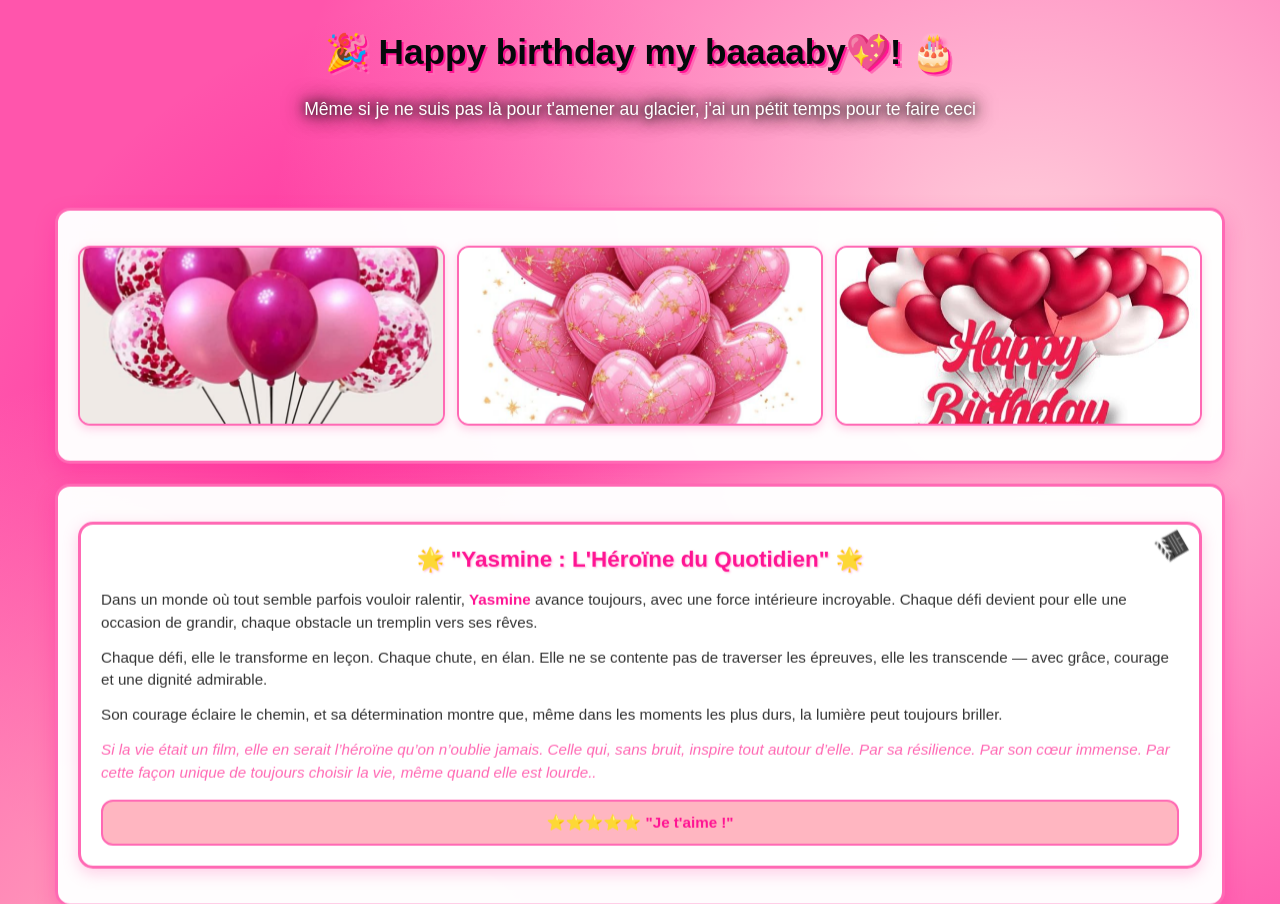
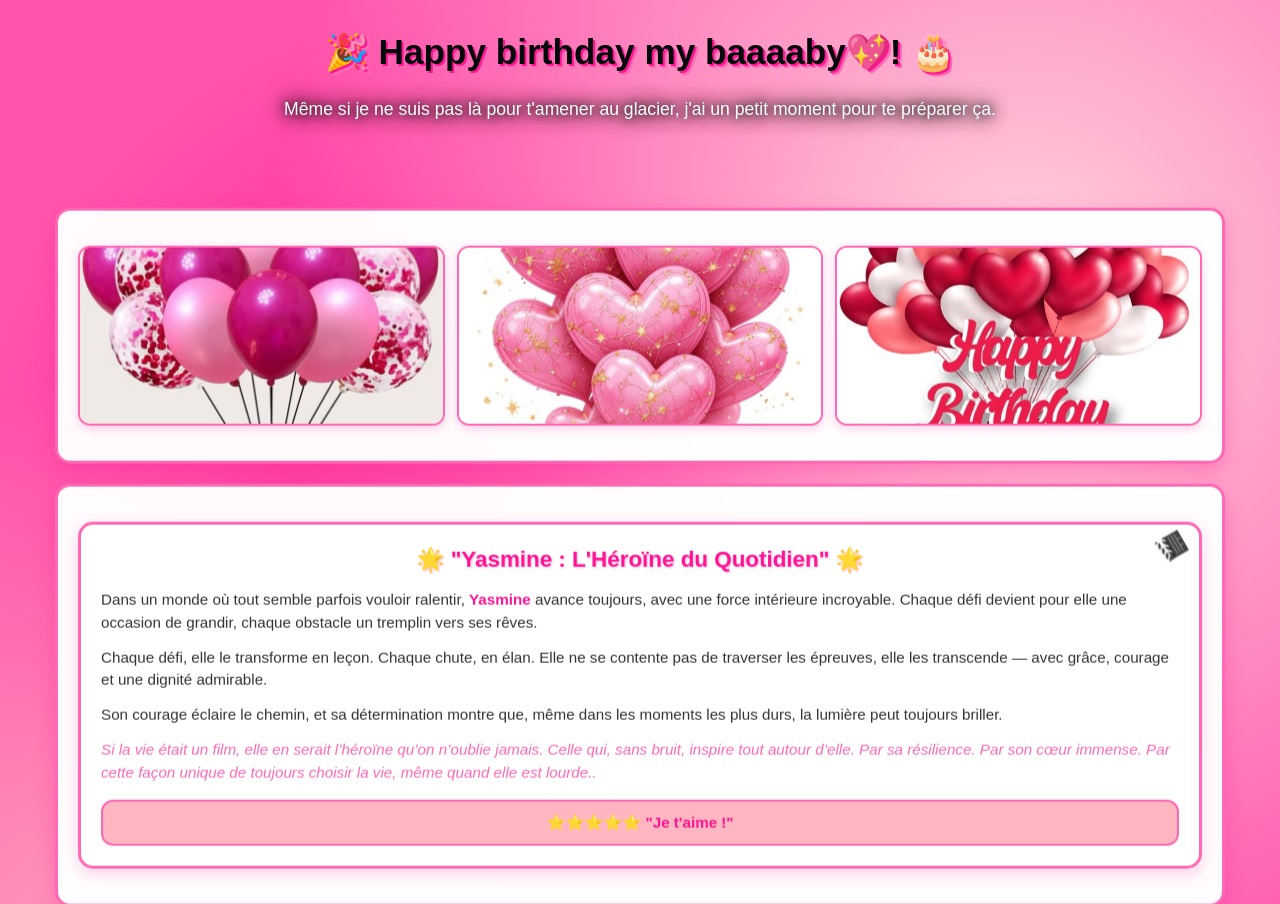
Before and after one commit to Solangeilinga/Yasmine, a plain HTML site: page index.html in a window 1280 px wide. Shown: the top 904 px of the page. Drawn offline with Linux system fonts and the light colour scheme.

Commit message:
index.html

```diff
--- a/index.html
+++ b/index.html
@@ -582,7 +582,7 @@
 <body>
     <div class="hero">
         <h1 id="title">🎉 Happy birthday my baaaaby💖! 🎂</h1>
-        <p style="color: white; font-size: 1.1rem; margin-bottom: 15px;">Même si je ne suis pas là pour t'amener au glacier, j'ai un pétit temps pour te faire ceci</p>
+        <p style="color: white; font-size: 1.1rem; margin-bottom: 15px;">Même si je ne suis pas là pour t'amener au glacier, j'ai un petit moment pour te préparer ça.</p>
     </div>
 
     <div class="container">
```
